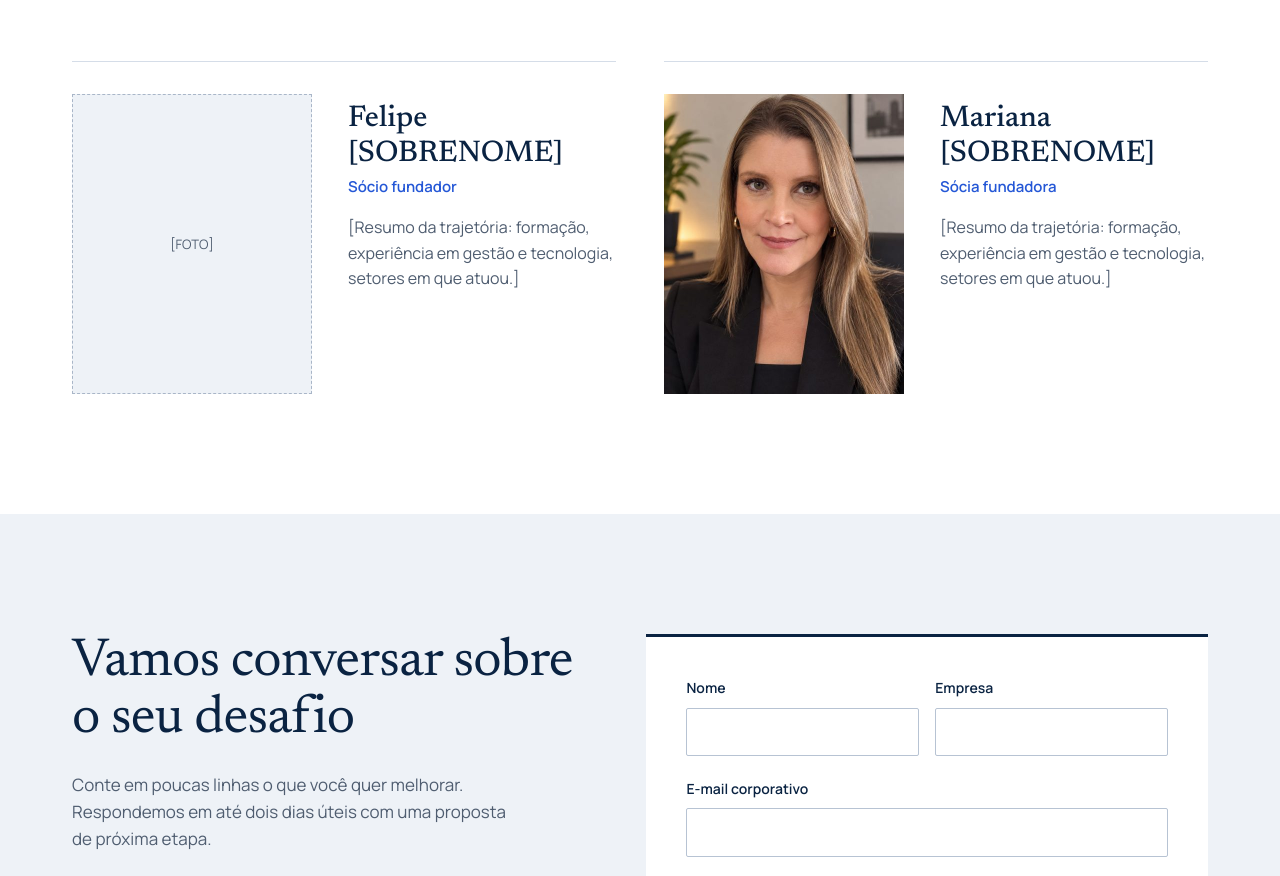
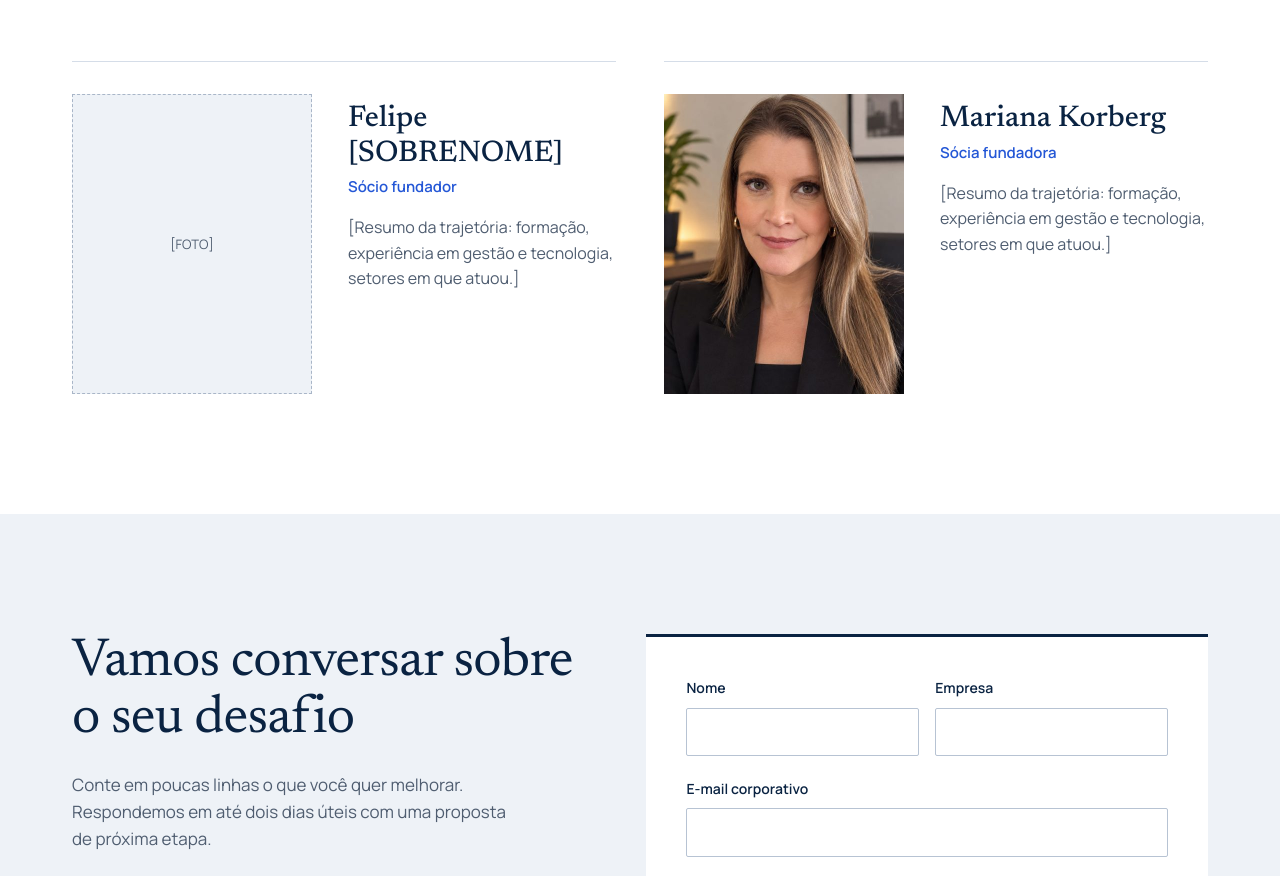
Before and after one commit to Korberg-Muller-Consulting/Site---K-M, a plain HTML site: page index.html in a window 1280 px wide. Shown: the part 3019-3895 px from the top of the page. Drawn offline with Linux system fonts and the light colour scheme.

Commit message:
index.html

```diff
--- a/index.html
+++ b/index.html
@@ -327,7 +327,7 @@ footer .bottom{display:flex;flex-wrap:wrap;justify-content:space-between;gap:12p
         <div class="person">
           <div class="avatar"><img src="images/mariana.jpg" width="480" height="600" alt="Retrato de Mariana, sócia fundadora da Korberg & Müller" loading="lazy" decoding="async"></div>
           <div>
-            <h3>Mariana [SOBRENOME]</h3>
+            <h3>Mariana Korberg</h3>
             <p class="role">Sócia fundadora</p>
             <p>[Resumo da trajetória: formação, experiência em gestão e tecnologia, setores em que atuou.]</p>
           </div>
```
